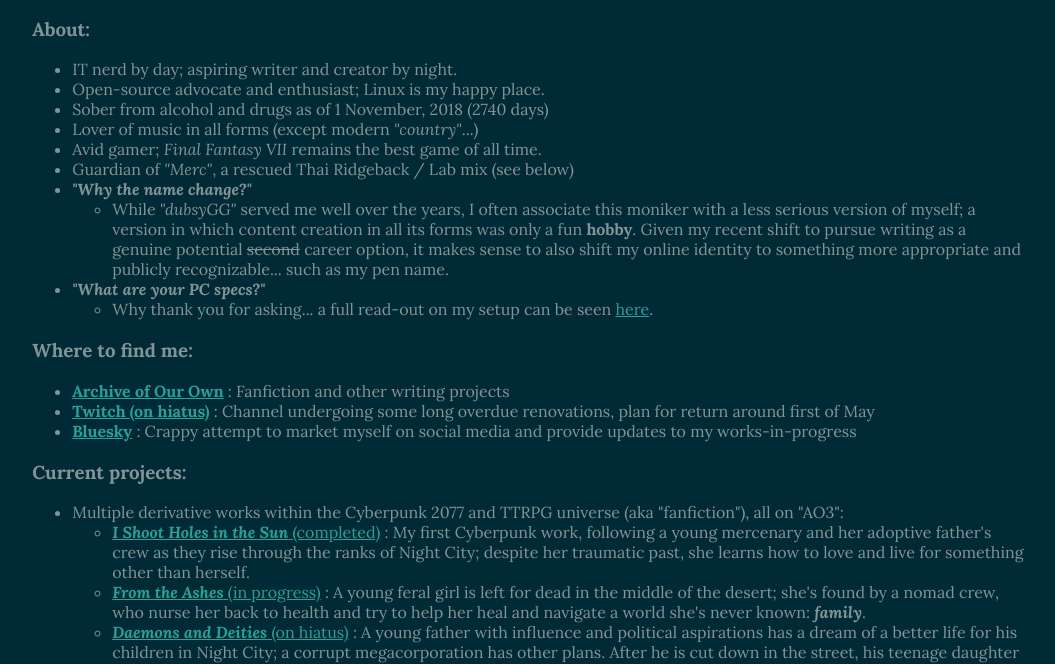
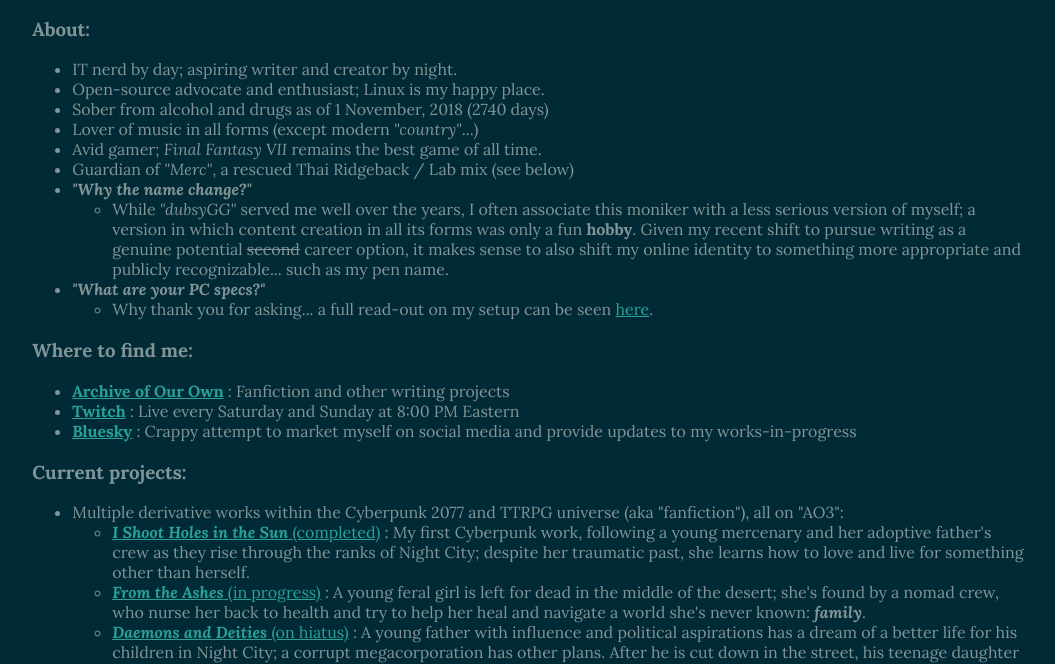
Before and after one commit to xmkstudio/xmkstudio.github.io, a plain HTML site: page index.html in a window 1280 px wide. Shown: the part 128-792 px from the top of the page, without its empty margins (111-1166 px from the left). Drawn offline with Linux system fonts and the light colour scheme.

Commit message:
index - update twitch description

```diff
--- a/index.html
+++ b/index.html
@@ -46,7 +46,7 @@
         <h3>Where to find me:</h3>
         <ul>
             <li><a href="https://archiveofourown.org/users/XanderMK" target="_blank" rel="noopener noreferrer"><strong>Archive of Our Own</strong></a> : Fanfiction and other writing projects</li>
-            <li><a href="https://twitch.tv/XanderMK_" target="_blank" rel="noopener noreferrer"><strong>Twitch (on hiatus)</strong></a> : Channel undergoing some long overdue renovations, plan for return around first of May</li>
+            <li><a href="https://twitch.tv/XanderMK_" target="_blank" rel="noopener noreferrer"><strong>Twitch</strong></a> : Live every Saturday and Sunday at 8:00 PM Eastern</li>
             <li><a href="https://bsky.app/profile/xander.mk" target="_blank" rel="noopener noreferrer"><strong>Bluesky</strong></a> : Crappy attempt to market myself on social media and provide updates to my works-in-progress</li>
         </ul>
         <h3>Current projects:</h3>
```
